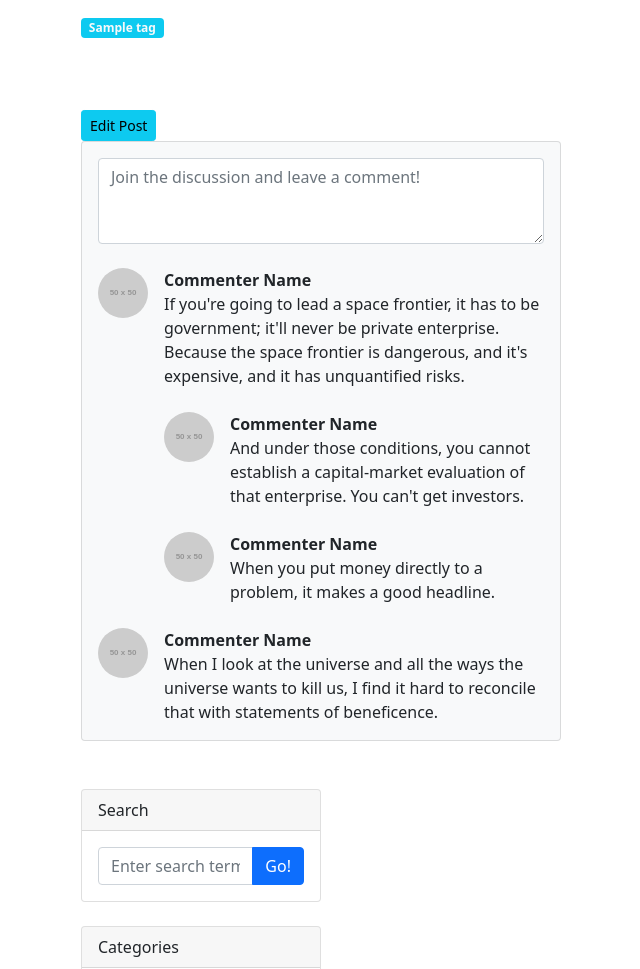
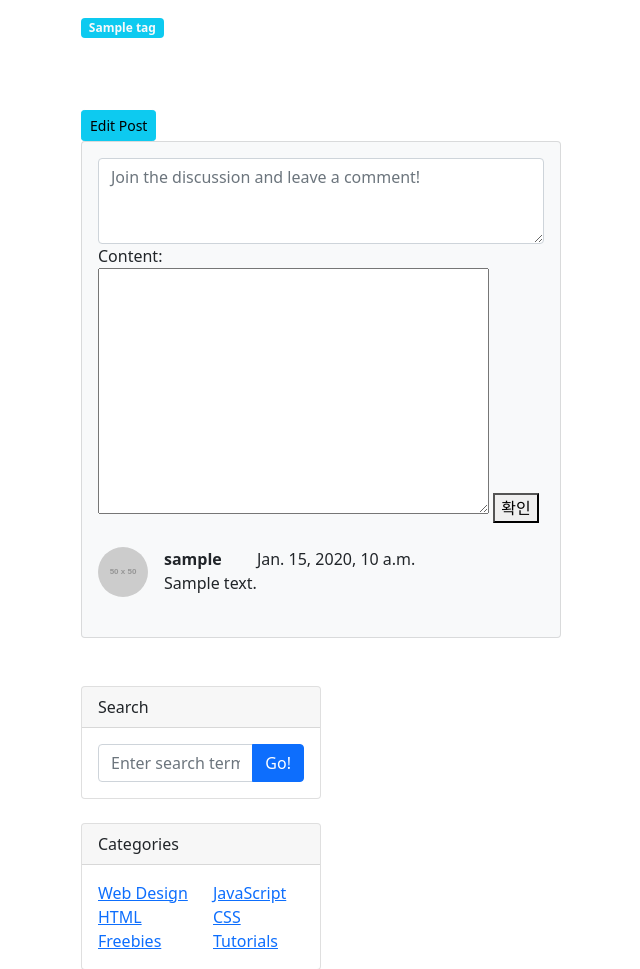
Before and after one commit to woohaen88/django-blog, a Django app: page /blog/1/ in a window 1280 px wide. Shown: the part 779-1748 px from the top of the page, without its empty margins (13-653 px from the left). Run offline with Django 4.2, Linux system fonts and the light colour scheme; a user stored in the database is signed in; tables that the repository leaves empty hold one stand-in row (values such as "Sample post"); grey boxes labelled with a size stand in for pictures from a placeholder-image service; some libraries are stand-ins or nearby versions.

Commit message:
Feat: 댓글 폼으로 포스트 상세 페이지에서 댓글 달기

```diff
--- /dev/null
+++ b/blog/forms.py
@@ -0,0 +1,8 @@
+from .models import Comment
+from django import forms
+
+
+class CommentForm(forms.ModelForm):
+    class Meta:
+        model = Comment
+        fields = ("content",)
--- a/blog/models.py
+++ b/blog/models.py
@@ -52,3 +52,17 @@ class Post(models.Model):
 
     def get_absolute_url(self):
         return f"/blog/{self.pk}/"
+
+
+class Comment(models.Model):
+    post = models.ForeignKey(Post, on_delete=models.CASCADE)
+    author = models.ForeignKey(User, on_delete=models.CASCADE)
+    content = models.TextField()
+    created_at = models.DateTimeField(auto_now_add=True)
+    updated_at = models.DateTimeField(auto_now=True)
+
+    def __str__(self):
+        return f"{self.author}::{self.content}"
+
+    def get_absolute_url(self):
+        return f"{self.post.get_absolute_url()}#comment-{self.pk}"
--- a/blog/templates/blog/post_detail.html
+++ b/blog/templates/blog/post_detail.html
@@ -54,9 +54,16 @@
                 <div class="card bg-light">
                     <div class="card-body">
                         <!-- Comment form-->
-                        <form class="mb-4"><textarea class="form-control" rows="3"
+                    {% if user.is_authenticated %}
+                        <form class="mb-4" method="post" action="{{ post.get_absolute_url }}new_comment/"><textarea class="form-control" rows="3"
                                                      placeholder="Join the discussion and leave a comment!"></textarea>
+                            {% csrf_token %}
+                        {{ comment_form }}
+                        <button type="submit">확인</button>
                         </form>
+                        {% else %}
+                        <a href="#" role="button" class="btn btn-outline-dark btn-block btn-sm" data-toggle="modal" data-target="#loginModal">Log in and leave a comment</a>
+                    {% endif %}
                         <!-- Comment with nested comments-->
                         <div class="d-flex mb-4">
                             <!-- Parent comment-->
@@ -64,49 +71,19 @@
                                                             src="https://dummyimage.com/50x50/ced4da/6c757d.jpg"
                                                             alt="..."/>
                             </div>
-                            <div class="ms-3">
-                                <div class="fw-bold">Commenter Name</div>
-                                If you're going to lead a space frontier, it has to be government; it'll never be
-                                private
-                                enterprise. Because the space frontier is dangerous, and it's expensive, and it has
-                                unquantified risks.
-                                <!-- Child comment 1-->
-                                <div class="d-flex mt-4">
-                                    <div class="flex-shrink-0"><img class="rounded-circle"
-                                                                    src="https://dummyimage.com/50x50/ced4da/6c757d.jpg"
-                                                                    alt="..."/></div>
+                            {% if post.comment_set.exists %}
+                                {% for comment in post.comment_set.iterator %}
                                     <div class="ms-3">
-                                        <div class="fw-bold">Commenter Name</div>
-                                        And under those conditions, you cannot establish a capital-market evaluation of
-                                        that
-                                        enterprise. You can't get investors.
-                                    </div>
+                                <div class="fw-bold">{{ comment.author.username }}</div>
+                                        {{ comment.content}}
                                 </div>
-                                <!-- Child comment 2-->
-                                <div class="d-flex mt-4">
-                                    <div class="flex-shrink-0"><img class="rounded-circle"
-                                                                    src="https://dummyimage.com/50x50/ced4da/6c757d.jpg"
-                                                                    alt="..."/></div>
-                                    <div class="ms-3">
-                                        <div class="fw-bold">Commenter Name</div>
-                                        When you put money directly to a problem, it makes a good headline.
-                                    </div>
-                                </div>
-                            </div>
+                                    <div>{{ comment.created_at }}</div>
+
+                                {% endfor %}
+
+                            {% endif %}
                         </div>
-                        <!-- Single comment-->
-                        <div class="d-flex">
-                            <div class="flex-shrink-0"><img class="rounded-circle"
-                                                            src="https://dummyimage.com/50x50/ced4da/6c757d.jpg"
-                                                            alt="..."/>
-                            </div>
-                            <div class="ms-3">
-                                <div class="fw-bold">Commenter Name</div>
-                                When I look at the universe and all the ways the universe wants to kill us, I find it
-                                hard
-                                to reconcile that with statements of beneficence.
-                            </div>
-                        </div>
+
                     </div>
                 </div>
             </section>
--- a/blog/urls.py
+++ b/blog/urls.py
@@ -6,6 +6,7 @@ urlpatterns = [
     path("create_post/", views.PostCreate.as_view(), name="create_post"),
     path("tag/<str:slug>/", views.tag_page),
     path("category/<str:slug>/", views.category_page),
+    path("<int:pk>/new_comment/", views.new_comment),
     path("<int:pk>/", views.PostDetail.as_view(), name="post_detail"),
     path("", views.PostList.as_view(), name="post_list"),
 ]
--- a/blog/views.py
+++ b/blog/views.py
@@ -1,9 +1,10 @@
 from django.core.exceptions import PermissionDenied
-from django.shortcuts import render, redirect
+from django.shortcuts import render, redirect, get_object_or_404
 from .models import Post, Category, Tag
 from django.views.generic import ListView, DetailView, CreateView, UpdateView
 from django.contrib.auth.mixins import LoginRequiredMixin
 from django.utils.text import slugify
+from .forms import CommentForm
 
 
 class PostList(ListView):
@@ -28,6 +29,7 @@ class PostDetail(DetailView):
         context = super(PostDetail, self).get_context_data()
         context["categories"] = Category.objects.all()
         context["no_category_post_count"] = Post.objects.filter(category=None).count()
+        context["comment_form"] = CommentForm
         return context
 
 
@@ -136,3 +138,21 @@ class PostUpdate(LoginRequiredMixin, UpdateView):
                 self.object.tags.add(tag)
 
         return response
+
+
+def new_comment(request, pk):
+    if request.user.is_authenticated:
+        post = get_object_or_404(Post, pk=pk)
+
+        if request.method == "POST":
+            comment_form = CommentForm(request.POST)
+            if comment_form.is_valid():
+                comment = comment_form.save(commit=False)
+                comment.post = post
+                comment.author = request.user
+                comment.save()
+                return redirect(comment.get_absolute_url())
+            else:
+                return redirect(post.get_absolute_url())
+        else:
+            raise PermissionDenied
```
Also changed, not shown: blog/admin.py (+6 -1 lines).
